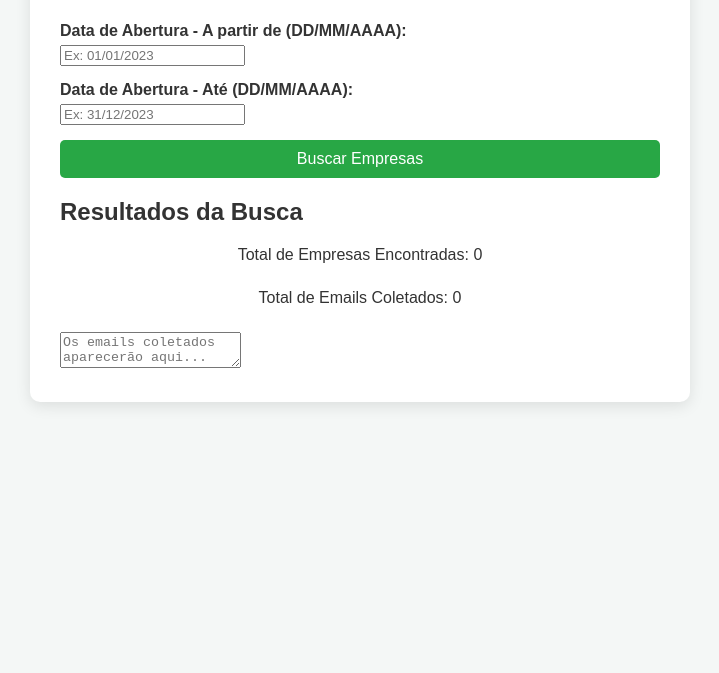
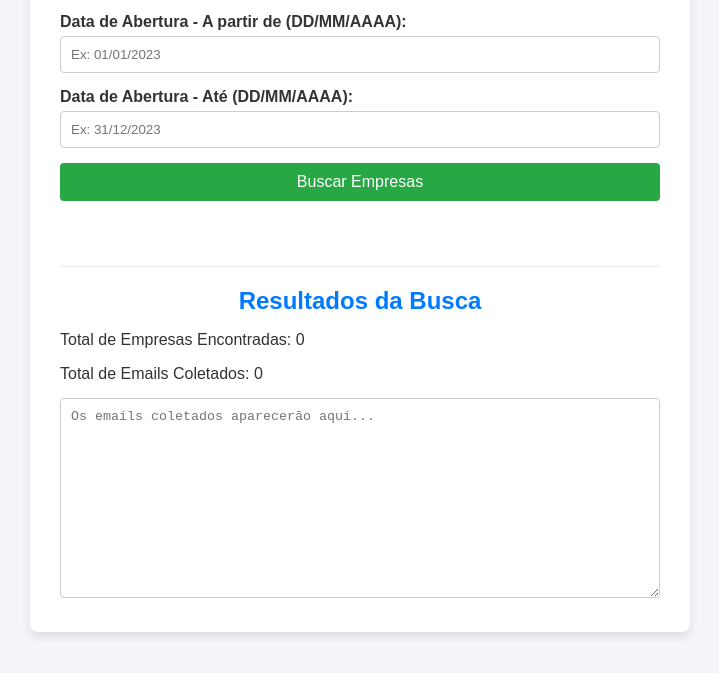
Before and after one commit to payments-shop/puxar, a plain HTML site: page index.html in a window 1280 px wide. Shown: the part 167-840 px from the top of the page, without its empty margins (280-999 px from the left). Drawn offline with Linux system fonts and the light colour scheme.

Commit message:
Update style.css

```diff
--- a/style.css
+++ b/style.css
@@ -1,6 +1,6 @@
 body {
     font-family: Arial, sans-serif;
-    background-color: #f4f7f6;
+    background-color: #f4f4f9;
     color: #333;
     margin: 0;
     padding: 20px;
@@ -11,10 +11,10 @@ body {
 }
 
 .container {
-    background-color: #ffffff;
+    background-color: #fff;
     padding: 30px;
-    border-radius: 10px;
-    box-shadow: 0 4px 15px rgba(0, 0, 0, 0.1);
+    border-radius: 8px;
+    box-shadow: 0 4px 10px rgba(0, 0, 0, 0.1);
     width: 100%;
     max-width: 600px;
 }
@@ -22,12 +22,12 @@ body {
 h1 {
     color: #007bff;
     text-align: center;
-    margin-bottom: 20px;
+    margin-bottom: 10px;
 }
 
 p {
     text-align: center;
-    margin-bottom: 25px;
+    margin-bottom: 20px;
 }
 
 .form-group {
@@ -40,23 +40,23 @@ label {
     font-weight: bold;
 }
 
-input[type="date"] {
+input[type="text"] {
     width: 100%;
     padding: 10px;
     border: 1px solid #ccc;
-    border-radius: 5px;
+    border-radius: 4px;
     box-sizing: border-box;
 }
 
 button {
-    width: 100%;
-    padding: 10px;
     background-color: #28a745;
     color: white;
+    padding: 10px 15px;
     border: none;
-    border-radius: 5px;
+    border-radius: 4px;
     cursor: pointer;
     font-size: 16px;
+    width: 100%;
     transition: background-color 0.3s ease;
 }
 
@@ -65,43 +65,74 @@ button:hover:not(:disabled) {
 }
 
 button:disabled {
-    background-color: #90ee90;
+    background-color: #6c757d;
     cursor: not-allowed;
 }
 
-.results-area {
+.message {
+    margin-top: 15px;
+    padding: 10px;
+    border-radius: 4px;
+    text-align: center;
+    font-weight: bold;
+}
+
+.message.success {
+    background-color: #d4edda;
+    color: #155724;
+    border: 1px solid #c3e6cb;
+}
+
+.message.error {
+    background-color: #f8d7da;
+    color: #721c24;
+    border: 1px solid #f5c6cb;
+}
+
+.message.info {
+    background-color: #d1ecf1;
+    color: #0c5460;
+    border: 1px solid #bee5eb;
+}
+
+.results-container {
     margin-top: 30px;
     padding-top: 20px;
     border-top: 1px solid #eee;
 }
 
-.results-area h2 {
+h2 {
     color: #007bff;
+    margin-top: 0;
+    margin-bottom: 10px;
     text-align: center;
-    margin-bottom: 15px;
 }
 
-#status-message {
-    text-align: center;
-    font-style: italic;
-    margin-bottom: 15px;
+#totalResults, #totalEmails {
+    text-align: left;
+    margin-bottom: 5px;
 }
 
-#email-list {
-    width: 100%;
-    height: 200px;
-    padding: 10px;
-    border: 1px solid #ccc;
-    border-radius: 5px;
-    box-sizing: border-box;
-    resize: vertical;
-    margin-bottom: 10px;
-}
-
-#copy-button {
+#downloadButton {
+    margin-top: 15px;
     background-color: #007bff;
 }
 
-#copy-button:hover:not(:disabled) {
+#downloadButton:hover:not(:disabled) {
     background-color: #0056b3;
 }
+
+.email-list-wrapper {
+    margin-top: 15px;
+}
+
+#emailList {
+    width: 100%;
+    min-height: 200px;
+    padding: 10px;
+    border: 1px solid #ccc;
+    border-radius: 4px;
+    box-sizing: border-box;
+    font-family: monospace;
+    resize: vertical;
+}
```
